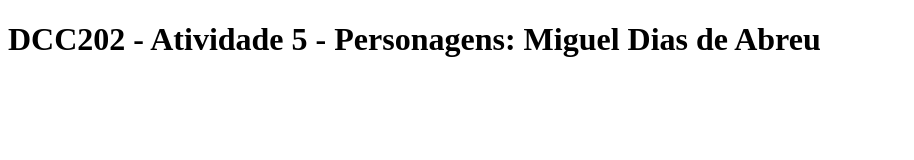
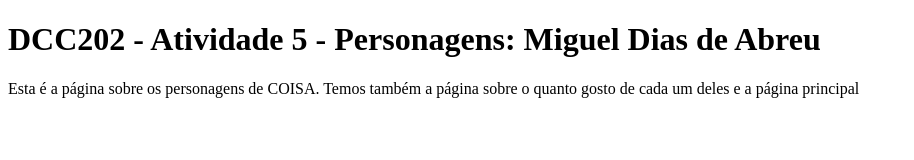
Before and after one commit to ufjf-dcc202/ufjf-dcc202-2023-3-a-atv5-Miguel-Dias-112, a website: page personagens.html in a window 1280 px wide. Shown: the whole page, without its empty margins (0-914 px from the left). Drawn offline with Linux system fonts and the light colour scheme.

Commit message:
paragrafo adicionado ao personagens.html

```diff
--- a/personagens.html
+++ b/personagens.html
@@ -10,6 +10,8 @@
     <h1>
         DCC202 - Atividade 5 - Personagens: Miguel Dias de Abreu
     </h1>
-
+    <p>
+        Esta é a página sobre os personagens de COISA. Temos também a página sobre o quanto gosto de cada um deles e a página principal
+    </p>
 </body>
 </html>
```
